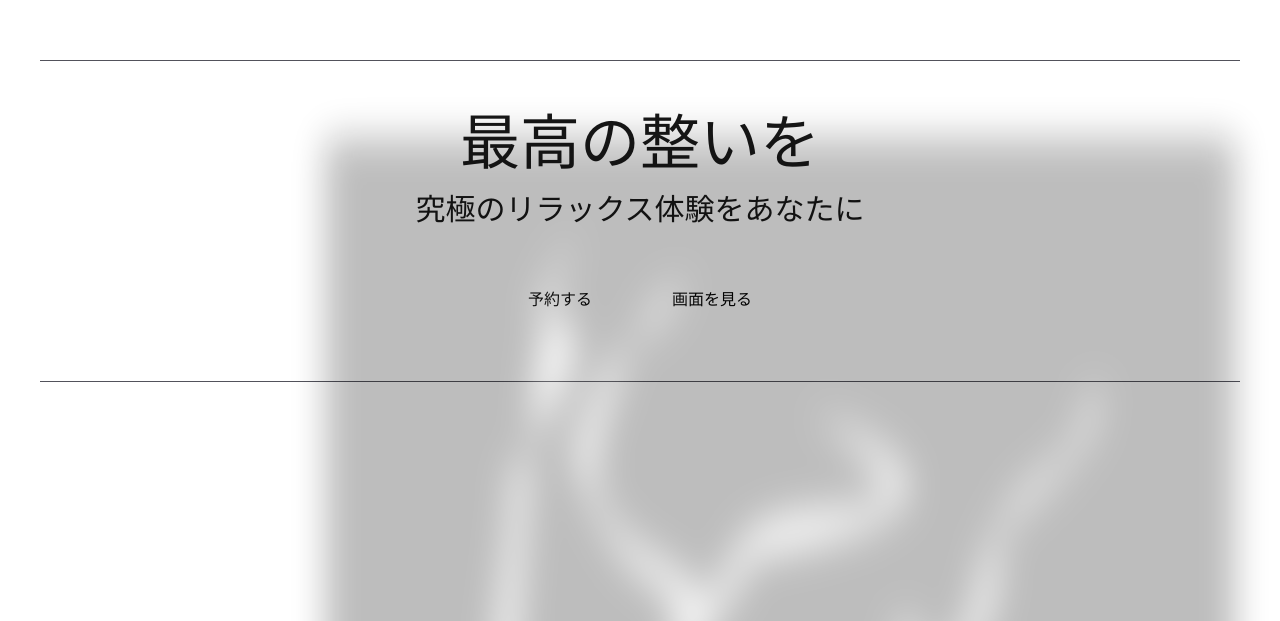
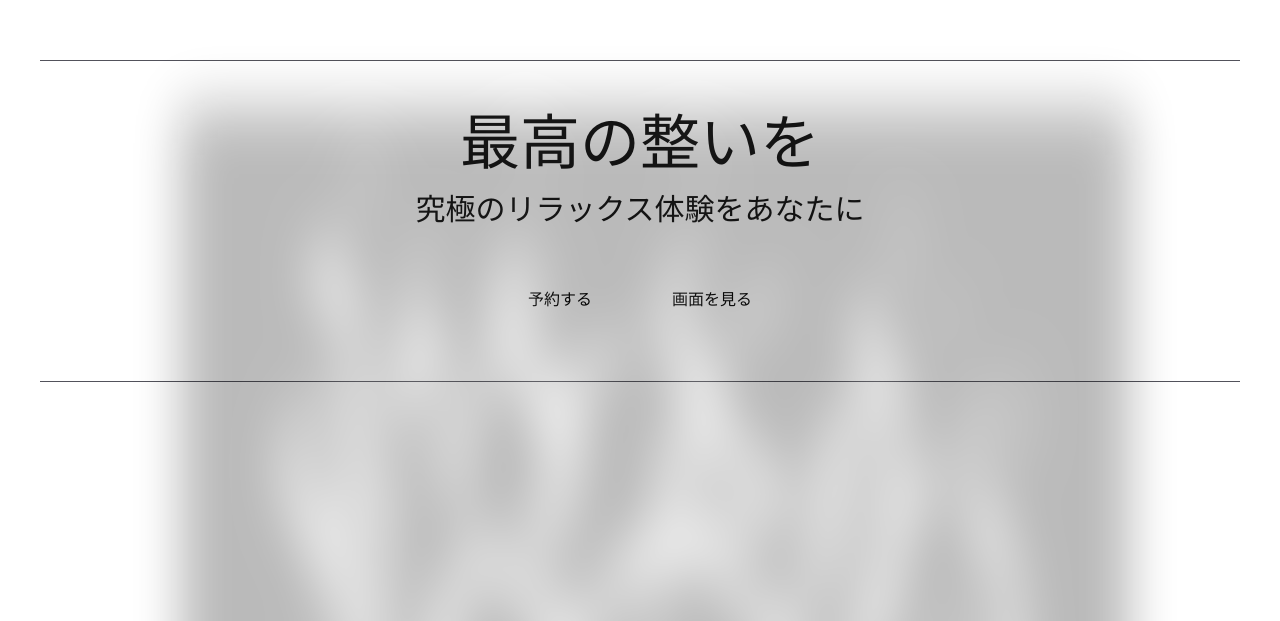
Before and after one commit to wataru55/TTT_hakkutu_hachason, a Next.js app in the folder frontend/: page / in a window 1280 px wide. Shown: the part 179-800 px from the top of the page. Built offline with nearby package versions, Linux system fonts and the light colour scheme.

Commit message:
update: 湯気アニメーションの最終版

```diff
--- a/frontend/app/globals.css
+++ b/frontend/app/globals.css
@@ -28,25 +28,27 @@ body {
 
 @keyframes steam-move-01 {
   0% {
-    filter: blur(12px);
+    filter: blur(30px);
     transform: translateX(0px) translateY(0px) scale(0.8, 0.8) rotateY(0deg);
     opacity: 0;
-    bottom: -1300px;
+    bottom: -300px;
   }
   6% {
-    filter: blur(10px);
+    filter: blur(30px);
     opacity: 0.2;
   }
   33% {
-    filter: blur(20px);
+    filter: blur(30px);
     transform: translateX(30px) translateY(100px) scale(0.9, 1.1) rotateY(30deg);
-    opacity: 0.4;
+    opacity: 0.3;
   }
   66% {
+    filter: blur(30px);
     transform: translateX(-20px) translateY(200px) scaleY(1, 0.8) rotateY(4deg);
+    opacity: 0.1;
   }
   100% {
-    filter: blur(18px);
+    filter: blur(40px);
     transform: translateX(50px) translateY(300px) scaleY(1.5, 1.3) rotateY(50deg);
     opacity: 0;
     bottom: 0;
@@ -56,9 +58,11 @@ body {
 
 .steam-01 {
   position: absolute;
-  left: calc(50% - 400px);
+  width: 100%;
+  height: 100%;
+  left: 0;
   bottom: 0; /* 湯気が下から上がるため */
   -webkit-animation: steam-move-01 20s infinite linear;
-  animation: steam-move-01 10s infinite linear;
+  animation: steam-move-01 20s infinite linear;
   z-index: -1;
 }
--- a/frontend/app/page.tsx
+++ b/frontend/app/page.tsx
@@ -26,7 +26,7 @@ export default function Display() {
        <div className='h-[30%] w-full border-t border-zinc-600'>
         <div className='absolute top-0 left-0 w-full h-full overflow-hidden pointer-events-none z-10'>
           <p className='steam-01'>
-            <img src="/steam.svg" alt="steam" />
+            <img src="/steam2.svg" alt="steam" />
           </p>
         </div>
       </div>
```
Also changed, not shown: frontend/public/steam2.svg (added).
